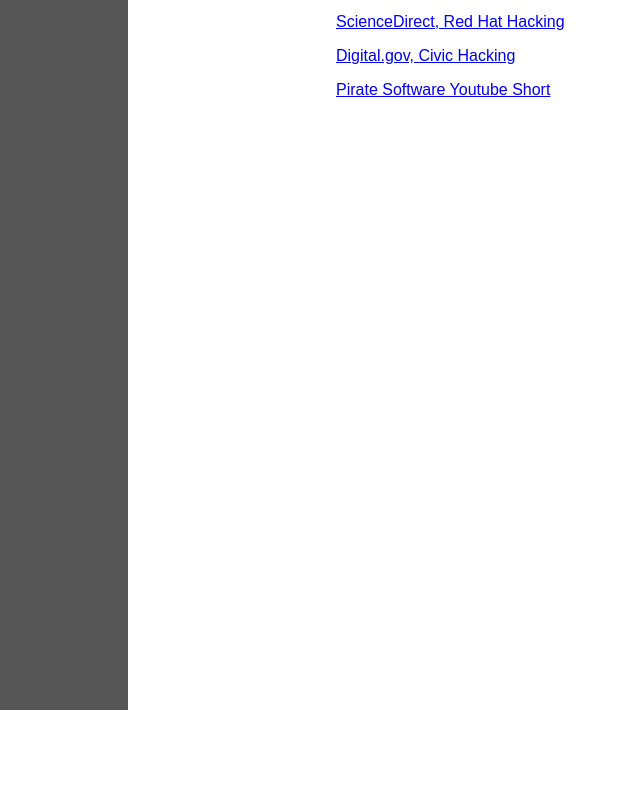
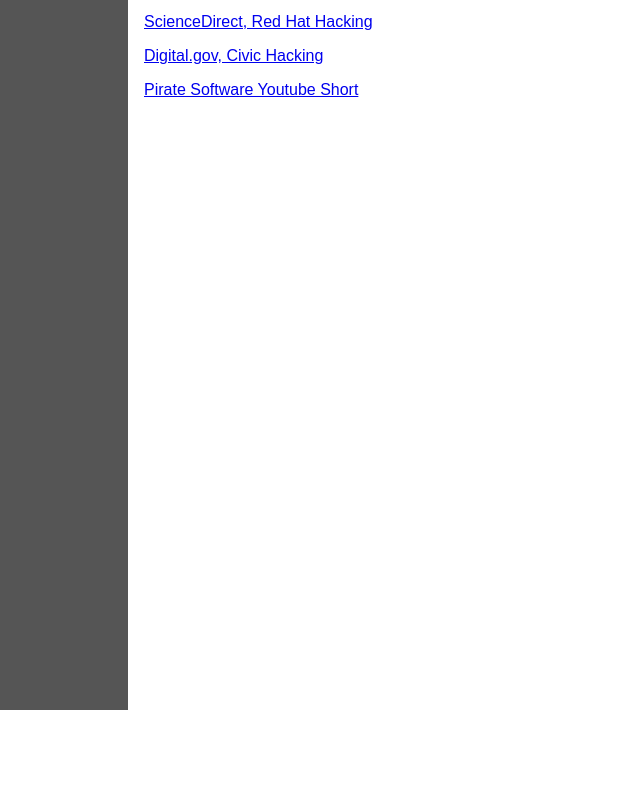
Before and after one commit to eremington-pvcc/eremington-pvcc.github.io, a plain HTML site: page sources.html in a window 1280 px wide. Shown: the part 90-892 px from the top of the page, without its empty margins (0-640 px from the left). Drawn offline with Linux system fonts and the light colour scheme.

Commit message:
Update sources.html

```diff
--- a/sources.html
+++ b/sources.html
@@ -65,7 +65,7 @@
 </ul>
 
 
-<div style="margin-left:25%;padding:1px 16px;height:1000px;">
+<div style="margin-left:10%;padding:1px 16px;height:1000px;">
   <h2>Sources</h2>
   <p><a href=https://www.ncsc.gov.uk/collection/top-tips-for-staying-secure-online/activate-2-step-verification-on-your-email> NCSC, 2FA</a></p>
   <p><a href=https://www.sciencedirect.com/science/article/pii/S1877050921017063?via%3Dihub> ScienceDirect, Red Hat Hacking</a></p>
```
